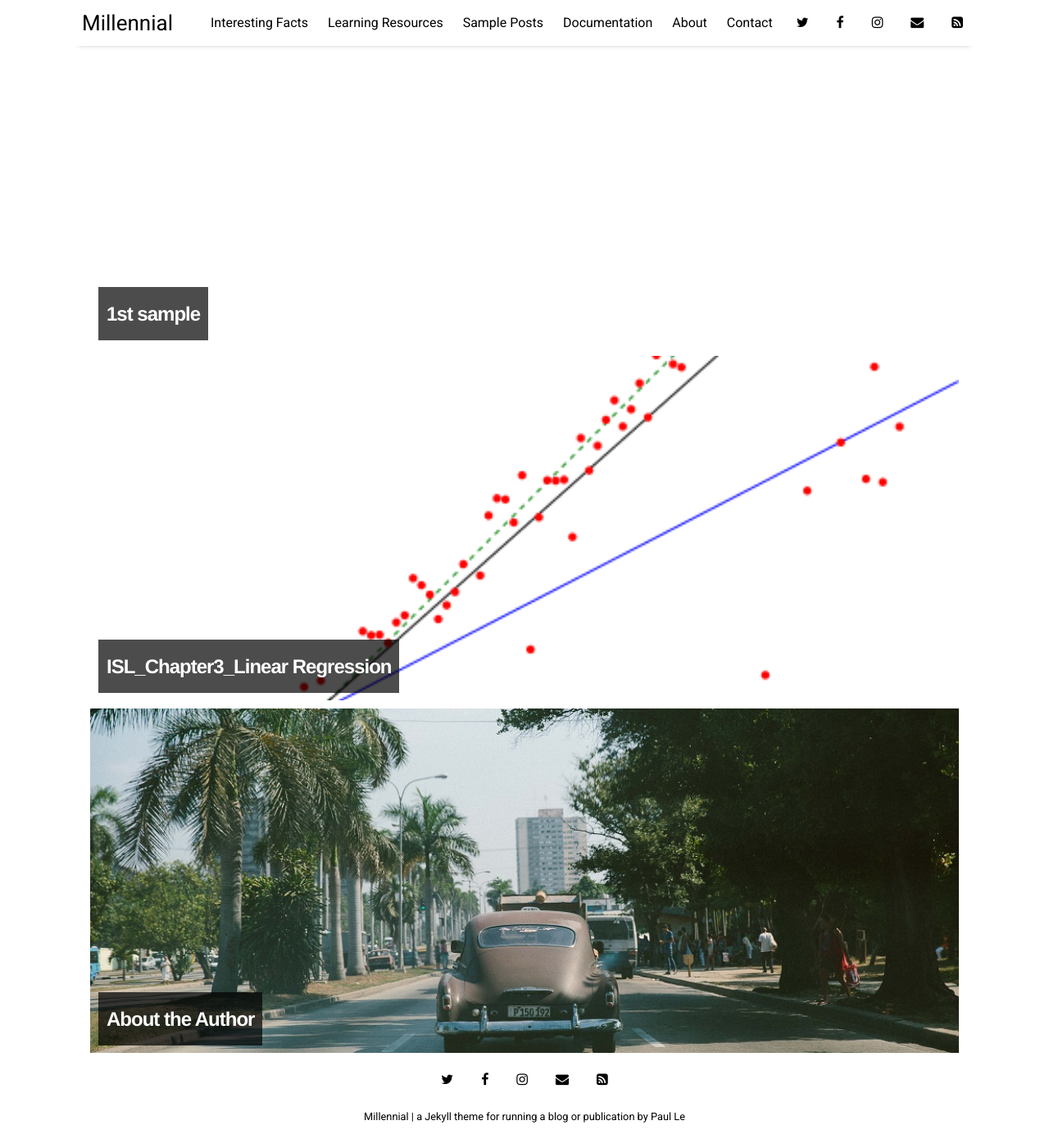
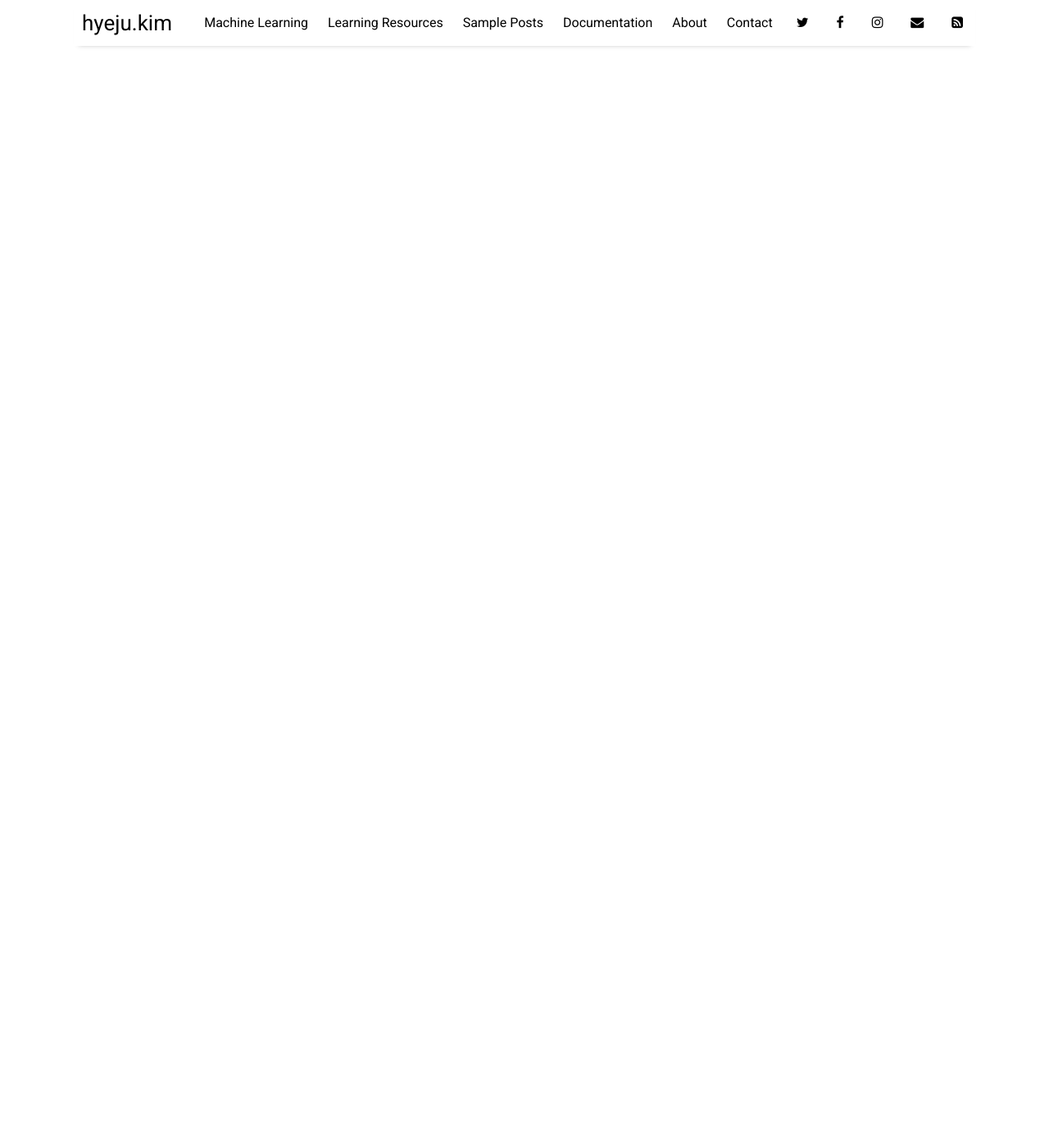
Before and after one commit to hyejukim-ybigta/hyejukim-ybigta.github.io, a Jekyll site: the page built from pages/facts.html, in a window 1280 px wide and 1400 px high, scrolled down 2292 px. Shown: the whole window at 82% size. Built offline with Jekyll 4.4.1, drawn with Linux system fonts in a browser that asks for light colours; nearby versions of some CDN libraries; some of the changed text lies outside the part shown.

Commit message:
커밋메시지

```diff
--- a/_config.yml
+++ b/_config.yml
@@ -14,9 +14,9 @@ sass:
   style: :nested
 
 # Customise atom feed settings (this is where Jekyll-Feed gets configuration information)
-title:		           "Millennial"
-description:	       "a Jekyll theme for running a blog or publication"
-author:              "Paul Le"
+title:		           "hyeju.kim"
+description:	       "studying machine learning based on statistics"
+author:              "Hyeju Kim"
 
 # RSS 2.0 can be used instead of Atom by uncommenting following two lines
 #feed:
--- a/_data/settings.yml
+++ b/_data/settings.yml
@@ -6,7 +6,7 @@ disqus:
 google-ID: 'UA-112060364-2'
 
 menu:
-- {name: 'Interesting Facts', folder: 'pages', file: 'facts.html'}
+- {name: 'Machine Learning', folder: 'ML', file: 'facts.html'}
 - {name: 'Learning Resources', folder: 'pages', file: 'resources.html'}
 - {name: 'Sample Posts', folder: 'pages', file: 'sample-posts.html'}
 - {name: 'Documentation', folder: 'pages', file: 'documentation.html'}
--- a/pages/facts.html
+++ b/pages/facts.html
@@ -1,6 +1,6 @@
 ---
 layout: page
-title: Interesting Facts
+title: Machine Learning
 ---
 {% for post in site.categories.facts %}
   <a href="{{ site.github.url }}{{ post.url }}">
```
Also changed, not shown: _posts/2018-02-21-chapter7_MovingBeyondLinearity.md (+1 -1 lines), _posts/dd.md (deleted, +0 -15 lines), assets/img/LassoRidge.png (added), assets/img/NaturalCubicSpline.PNG (added), temp/2016-04-04-about-the-author.md (renamed from _posts/2016-04-04-about-the-author.md), temp/2016-09-09-text-formatting.md (renamed from _posts/2016-09-09-text-formatting.md), temp/2016-10-10-getting-started.md (renamed from _posts/2016-10-10-getting-started.md), temp/2017-01-01-welcome-to-millennial.md (renamed from _posts/2017-01-01-welcome-to-millennial.md), temp/2018-01-16-chapter3-linear-regression.md (renamed from _posts/2018-01-16-chapter3-linear-regression.md), temp/2018-01-16-sample.md (renamed from _posts/2018-01-16-sample.md).
